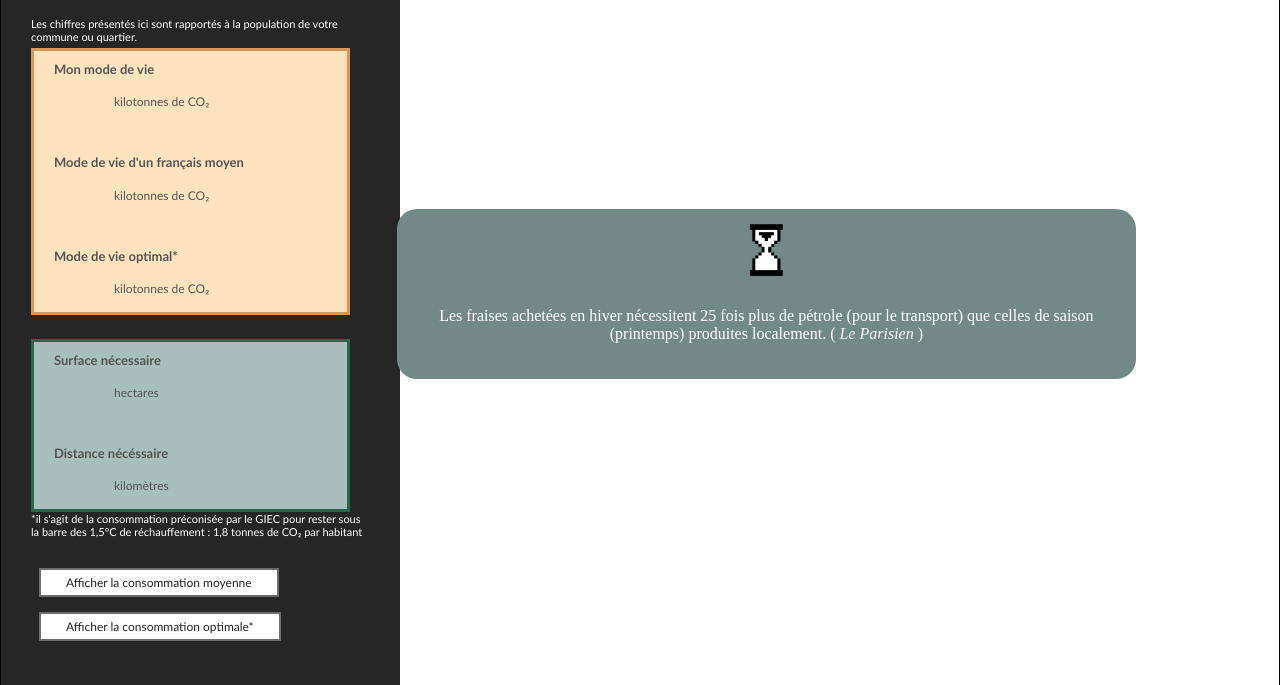
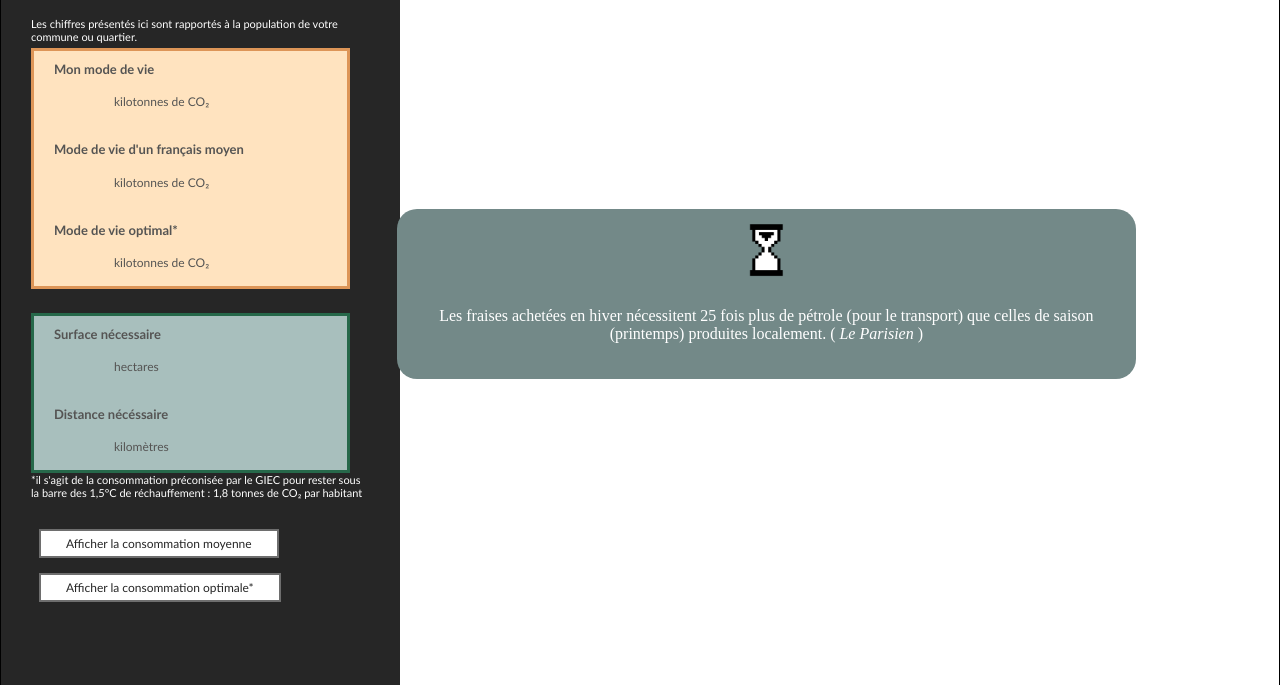
Before and after one commit to CTomm/ECORCE, a plain HTML site: page static/HTML_FP.html in a window 1280 px wide. Shown: the part 115-800 px from the top of the page. Drawn offline with nearby package versions, Linux system fonts and the light colour scheme.

Commit message:
espaces chiffres clés

```diff
--- a/static/HTML_FP.html
+++ b/static/HTML_FP.html
@@ -100,18 +100,18 @@
 
 							<div class = "containera">
 								<h4> Mon mode de vie </h4>
-								<p><span id="em_tot" class="h3"></span><span class="h4">  kilotonnes de CO₂</span></p><br>
-								<h4> Mode de vie d'un français moyen </h4>
-								<p><span id="em_moy" class="h3"></span><span class="h4">  kilotonnes de CO₂</span></p><br>
-								<h4> Mode de vie optimal* </h4>
+								<p><span id="em_tot" class="h3"></span><span class="h4">  kilotonnes de CO₂</span></p>
+								<h4> <br>Mode de vie d'un français moyen </h4>
+								<p><span id="em_moy" class="h3"></span><span class="h4">  kilotonnes de CO₂</span></p>
+								<h4> <br>Mode de vie optimal* </h4>
 								<p><span id="em_ideal" class="h3"></span><span class="h4">  kilotonnes de CO₂</span></p>
 
 							</div>
 							<br>
 							<div class = "containerb">
 								<h4> Surface nécessaire </h4>
-								<p><span id="surf" class="h5"></span><span class="h4">  hectares</span></p><br>
-								<h4> Distance nécéssaire </h4>
+								<p><span id="surf" class="h5"></span><span class="h4">  hectares</span></p>
+								<h4> <br> Distance nécéssaire </h4>
 								<p><span id="rayon" class="h5"></span><span class="h4">  kilomètres</span></p>
 							</div>
 
```
